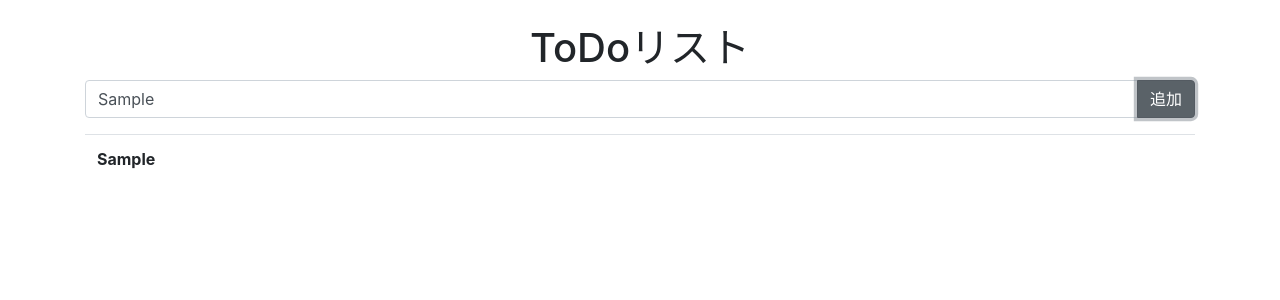
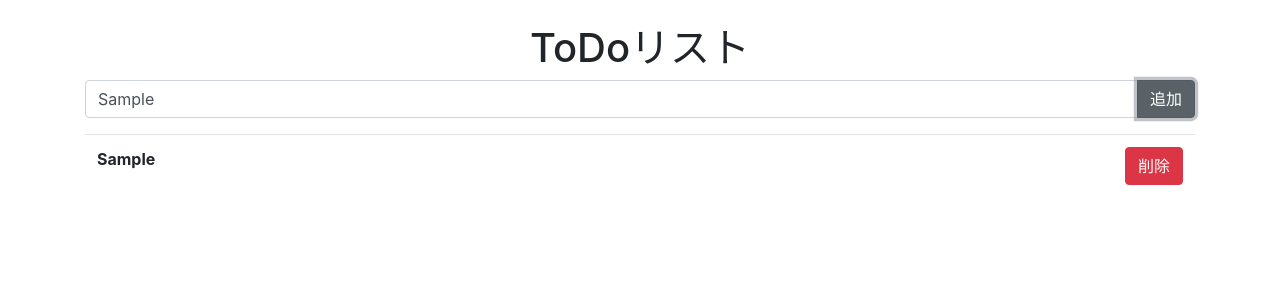
Before and after one commit to yk-port/firebase-react, a React (Create React App) app: page / in a window 1280 px wide. Both pictures are taken after typing "Sample" into the empty fields and a click on the button "追加". Shown: the top 300 px of the page. Built offline with nearby package versions, Linux system fonts and the light colour scheme.

Commit message:
feat: 削除機能の実装

```diff
--- a/src/App.js
+++ b/src/App.js
@@ -14,6 +14,12 @@ function App() {
 
   const addTodo = text => {
     const newTodos = [...todos, text];
+    setTodos(newTodos);
+  }
+
+  const removeTodo = index => {
+    const newTodos = [...todos];
+    newTodos.splice(index, 1);
     setTodos(newTodos);
   }
 
@@ -42,6 +48,11 @@ function App() {
                   <th className="text-left">
                     {todo}
                   </th>
+                  <td className="text-right">
+                    <Button
+                      variant="danger"
+                      onClick={() => removeTodo(index)}>削除</Button>
+                  </td>
                 </tr>
               ))
             }
```
